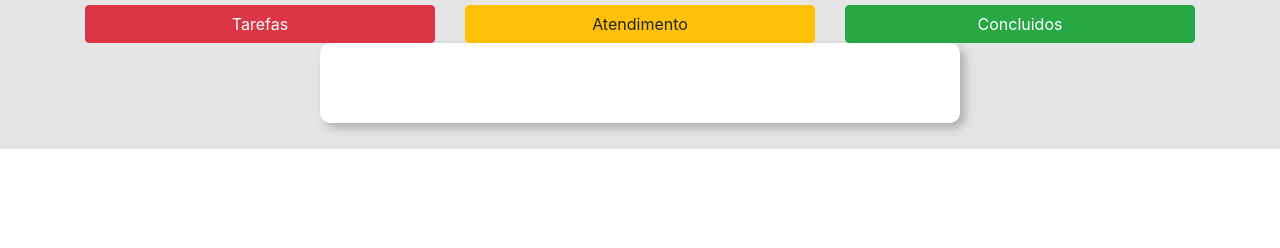
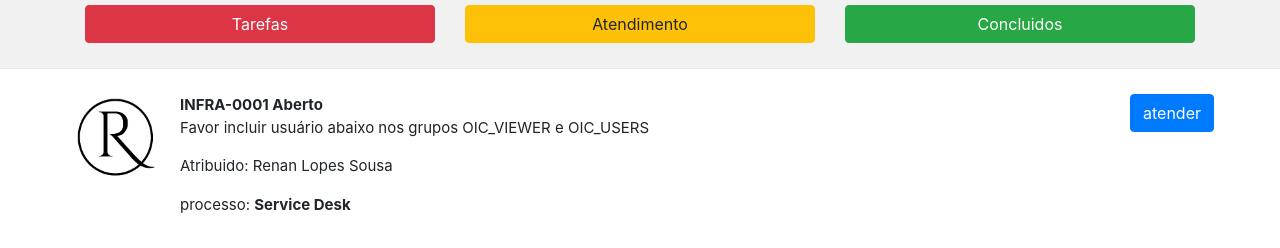
Before and after one commit to RenanLopS/RIS_29-11, a plain HTML site: page RIS--main/RIS/tarefas.html in a window 1280 px wide. Shown: the part 128-376 px from the top of the page. Drawn offline with nearby package versions, Linux system fonts and the light colour scheme.

Commit message:
Atualização RIS 30-11

```diff
--- a/RIS--main/RIS/css/style.css
+++ b/RIS--main/RIS/css/style.css
@@ -8,16 +8,7 @@ header {
     text-align: center;
 
 }
-section {
-    background: white;
-    border-radius: 10px;
-    text-align: center;
-    margin: auto auto;
-    padding: 15px;
-    width: 50vw;
-    box-shadow: 5px 5px 10px rgba(49, 49, 49,0.3);
 
-}
 footer {
     color: black;
     text-align: center;
@@ -78,7 +69,7 @@ button:hover {
 }
 .border-nav{
     border-bottom: solid 1px #eee5e5;
-    background-color: #e5e5e5;
+    background-color: #f1f1f1;
 }
 .btn-danger {
     width: 100%;
@@ -89,3 +80,6 @@ button:hover {
 .btn-success {
     width: 100%;
 }
+.info-chamado{
+    font-size: 15px;
+}
--- a/RIS--main/RIS/tarefas.html
+++ b/RIS--main/RIS/tarefas.html
@@ -30,11 +30,33 @@
                         <a href="concluidos.html" class="btn btn-primary btn-success">Concluidos</a>
                     </div>
                 </div>
-                <section>
-                    <div class="container">
 
+            </div>
+
+        </nav>
+
+        <section>
+            <div class="container">
+               <div class="row">
+                <div class="col-1 justify-content-center d-flex">
+
+                <img src="/RIS/img/Design_sem_nome.png" height="85px" width="85px">
+
+               </div>
+                <div class="col-10 justify-content-start d-flex">
+                    <div class="info-chamado">
+                        <span><b>INFRA-0001 Aberto </b> </span>
+                        <p>Favor incluir usuário abaixo nos grupos OIC_VIEWER e OIC_USERS</p>
+                        <p>Atribuido: Renan Lopes Sousa</p>
+                        <p>processo: <b>Service Desk</b></p>
                     </div>
-                </section>
+                </div>
+                <div class="col-1 justify-content-end align-middle ">
+                    <a href="atendimento.html" class="btn btn-primary btn-outline">atender</a>
+                </div>
+                </div>
+
+
 
 
 
@@ -42,8 +64,16 @@
 
 
             </div>
-            </nav>
-        </nav>
+
+        </section>
+
+
+
+
+
+
+
+
         <script src="https://code.jquery.com/jquery-3.3.1.slim.min.js" integrity="sha384-q8i/X+965DzO0rT7abK41JStQIAqVgRVzpbzo5smXKp4YfRvH+8abtTE1Pi6jizo" crossorigin="anonymous"></script>
     <script src="https://cdnjs.cloudflare.com/ajax/libs/popper.js/1.14.3/umd/popper.min.js" integrity="sha384-ZMP7rVo3mIykV+2+9J3UJ46jBk0WLaUAdn689aCwoqbBJiSnjAK/l8WvCWPIPm49" crossorigin="anonymous"></script>
     <script src="https://stackpath.bootstrapcdn.com/bootstrap/4.1.3/js/bootstrap.min.js" integrity="sha384-ChfqqxuZUCnJSK3+MXmPNIyE6ZbWh2IMqE241rYiqJxyMiZ6OW/JmZQ5stwEULTy" crossorigin="anonymous"></script>
```
